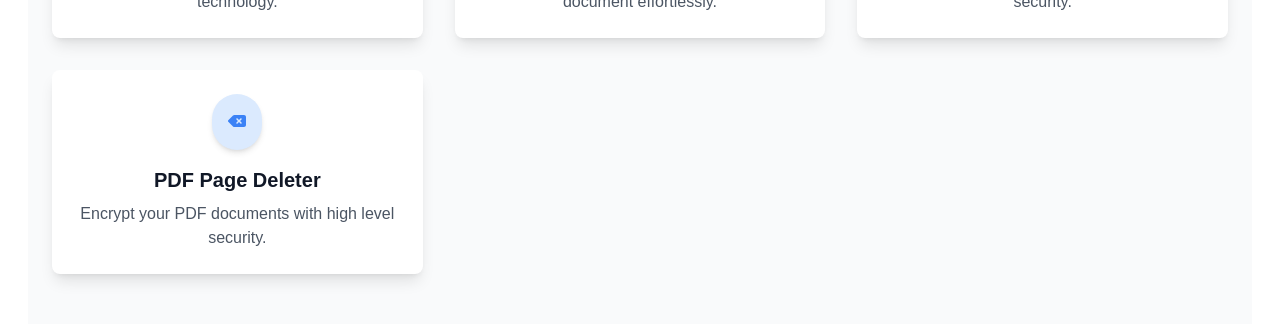
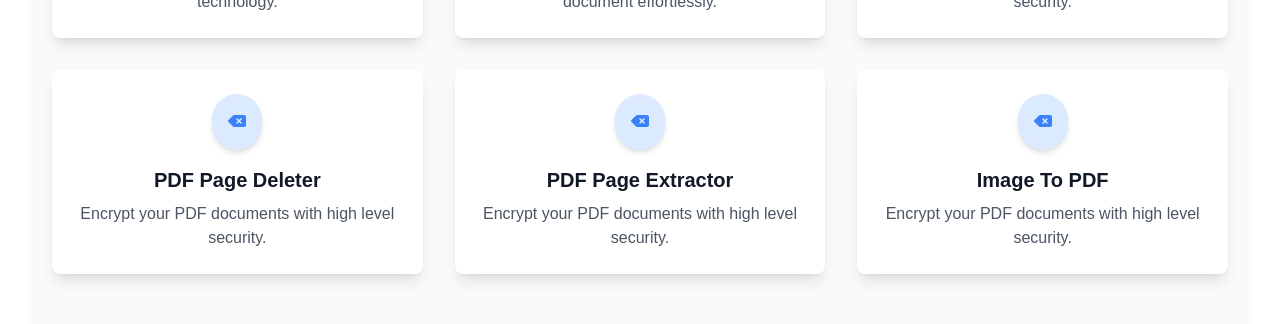
Before and after one commit to EasyEdit-PDF/EasyEdit-PDF, a Next.js app: page / in a window 1280 px wide. Shown: the part 855-1179 px from the top of the page. Built offline with nearby package versions, Linux system fonts and the light colour scheme; no server answers; a web font is replaced by a local one.

Commit message:
added all tools on homepage

```diff
--- a/components/home/Features.tsx
+++ b/components/home/Features.tsx
@@ -31,6 +31,20 @@ const featuresData = [
         name: 'PDF Page Deleter',
         description: 'Encrypt your PDF documents with high level security.',
         link: '/tools/pdf-page-deleter/',
+        icon: <FontAwesomeIcon icon={faDeleteLeft} />,
+    },
+    {
+        id: 5,
+        name: 'PDF Page Extractor',
+        description: 'Encrypt your PDF documents with high level security.',
+        link: '/tools/pdf-page-extractor/',
+        icon: <FontAwesomeIcon icon={faDeleteLeft} />,
+    },
+    {
+        id: 6,
+        name: 'Image To PDF',
+        description: 'Encrypt your PDF documents with high level security.',
+        link: '/tools/image-to-pdf/',
         icon: <FontAwesomeIcon icon={faDeleteLeft} />,
     },
 ];
```
